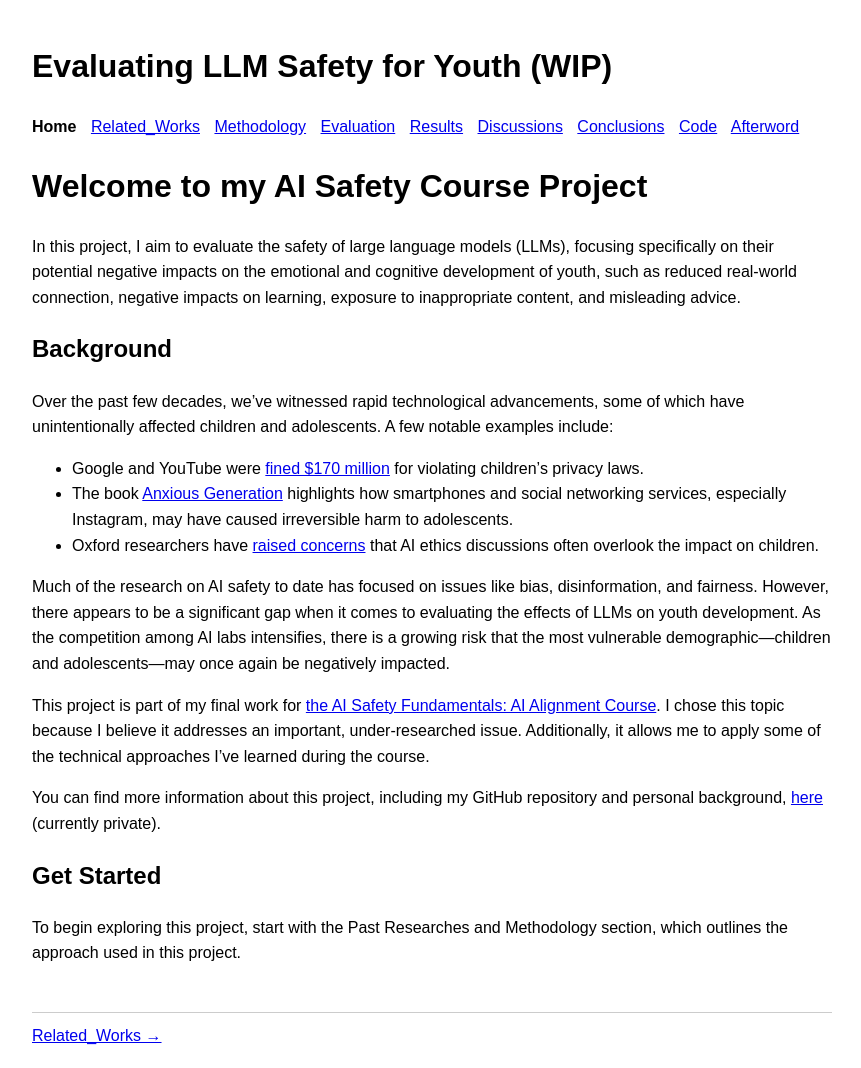
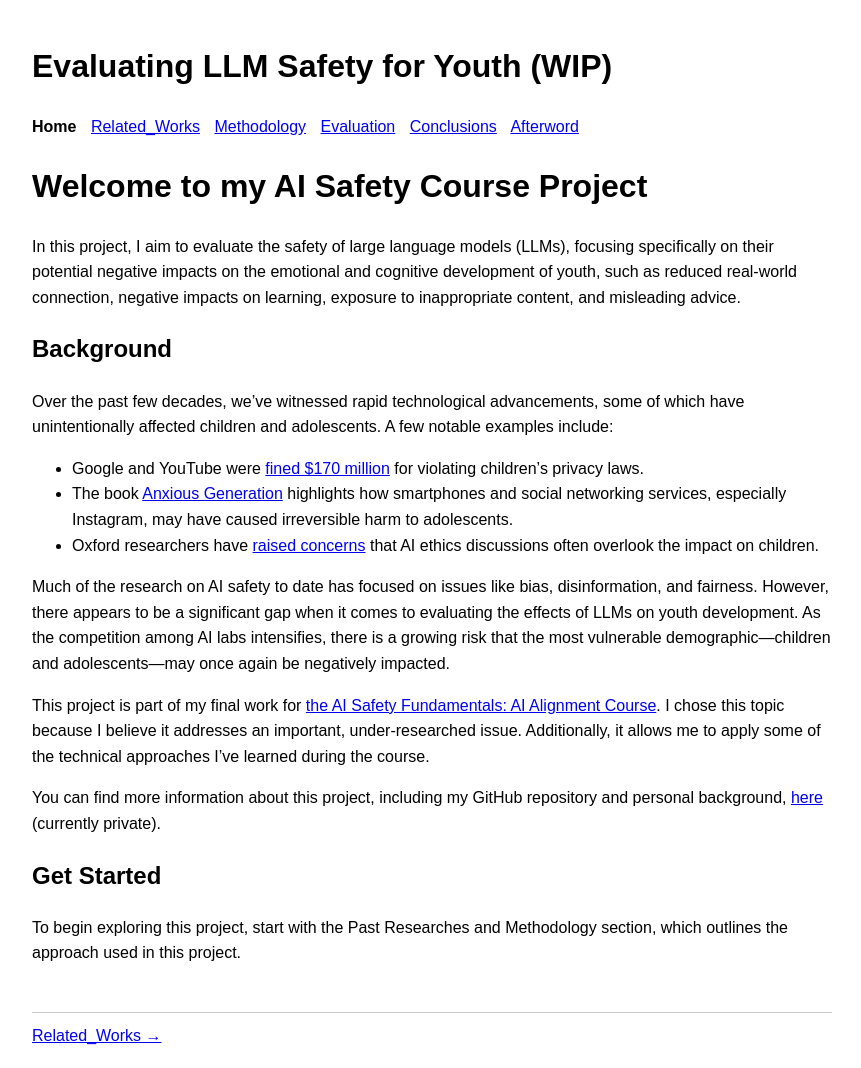
Before and after one commit to nidone/AI-Safety-Project, a Jekyll site: the page built from index.md, in a window 1280 px wide. Shown: the whole page, without its empty margins (208-1069 px from the left). Built offline with Jekyll 4.4.1, drawn with Linux system fonts in a browser that asks for light colours; nearby versions of some CDN libraries.

Commit message:
Update _config.yml

```diff
--- a/_config.yml
+++ b/_config.yml
@@ -15,21 +15,12 @@ navigation:
   - title: Evaluation
     url: /evaluation
     order: 4
-  - title: Results
-    url: /results
-    order: 5
-  - title: Discussions
-    url: /discussions
-    order: 6
   - title: Conclusions
     url: /conclusions
-    order: 7
-  - title: Code
-    url: /code
-    order: 8
+    order: 5
   - title: Afterword
     url: /afterword
-    order: 9
+    order: 6
 
 collections:
   pages:
```
